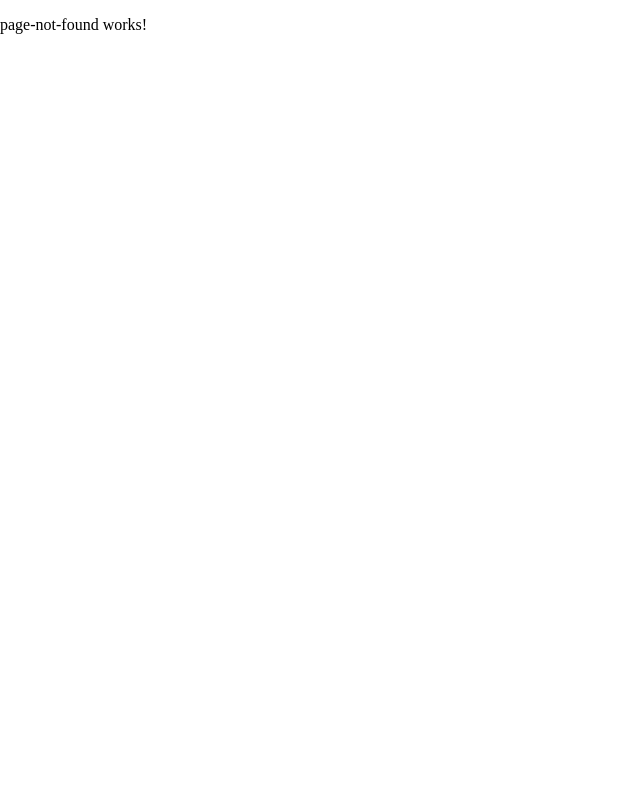
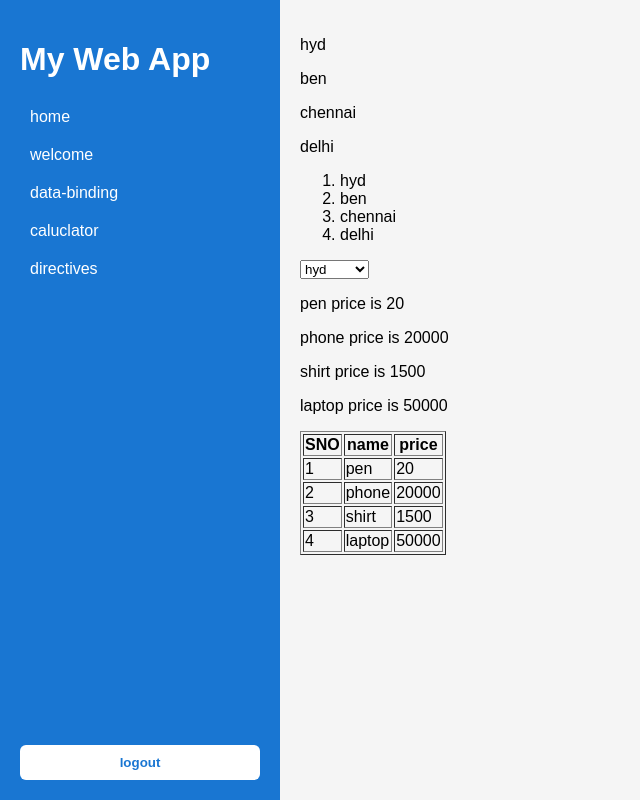
Before and after one commit to beerappabeera29-ui/my-app, an Angular app: page /dashboard/directives in a window 1280 px wide. Shown: the whole page, without its empty margins (0-640 px from the left). Built offline with nearby package versions, Linux system fonts and the light colour scheme.

Commit message:
complete directives

```diff
--- a/src/app/app-routing.module.ts
+++ b/src/app/app-routing.module.ts
@@ -7,6 +7,7 @@
 import { WelcomeComponent } from './welcome/welcome.component';
 import { DataBindingComponent } from './data-binding/data-binding.component';
 import { CaluclatorComponent } from './caluclator/caluclator.component';
+import { DirectivesComponent } from './directives/directives.component';
 
 const routes: Routes = [
   {path: 'login',component:LoginComponent},
@@ -15,6 +16,7 @@
     {path:'welcome',component:WelcomeComponent},
     {path:'data-binding',component:DataBindingComponent},
     {path:'caluclator',component:CaluclatorComponent},
+    {path:'directives',component:DirectivesComponent},
   ]},
   {path:'',component:LoginComponent},
   {path:'**',component:PageNotFoundComponent}
--- a/src/app/app.module.ts
+++ b/src/app/app.module.ts
@@ -11,6 +11,7 @@
 import { DataBindingComponent } from './data-binding/data-binding.component';
 import { FormsModule } from '@angular/forms';
 import { CaluclatorComponent } from './caluclator/caluclator.component';
+import { DirectivesComponent } from './directives/directives.component';
 
 @NgModule({
   declarations: [
@@ -21,7 +22,8 @@
     HomeComponent,
     WelcomeComponent,
     DataBindingComponent,
-    CaluclatorComponent
+    CaluclatorComponent,
+    DirectivesComponent
   ],
   imports: [
     BrowserModule,
--- a/src/app/dashboard/dashboard.component.html
+++ b/src/app/dashboard/dashboard.component.html
@@ -6,6 +6,7 @@
             <li routerLink="welcome">welcome</li>
             <li routerLink="data-binding">data-binding</li>
             <li routerLink="caluclator">caluclator</li>
+            <li routerLink="directives">directives</li>
         </ul>
         <button routerLink ="/login" >logout</button>
 
--- /dev/null
+++ b/src/app/directives/directives.component.html
@@ -0,0 +1,34 @@
+<p *ngFor="let city of cities">{{city}}</p>
+
+<ol>
+    <li *ngFor="let city of cities">{{city}}</li>
+</ol>
+
+<select name="" id="">
+    <option *ngFor="let city of cities" >{{city}}</option>
+</select>
+
+
+
+<p *ngFor="let product of products">{{product.name}} price is {{product.price}}</p>
+
+
+<table border="1">
+    <thead>
+        <tr>
+            <th>SNO</th>
+            <th>name</th>
+            <th>price</th>
+        </tr>
+    </thead>
+    <tbody>
+        <tr *ngFor="let product of products; let i =index">
+            <td>{{i+1}}</td>
+            <td>{{product.name}}</td>
+            <td>{{product.price}}</td>
+        </tr>
+    </tbody>
+</table>
+
+
+<h1 *ngIf="isva">hlioo   </h1>
--- /dev/null
+++ b/src/app/directives/directives.component.ts
@@ -0,0 +1,20 @@
+import { Component } from '@angular/core';
+
+@Component({
+  selector: 'app-directives',
+  templateUrl: './directives.component.html',
+  styleUrls: ['./directives.component.css']
+})
+export class DirectivesComponent {
+ cities:string[]=['hyd','ben','chennai','delhi'];
+
+ products:any=[
+  {name:'pen',price:20},
+  {name:'phone',price:20000},
+  {name:'shirt',price:1500},
+  {name:'laptop',price:50000},
+
+ ]
+
+isvalid:boolean=true;
+}
```
Also changed, not shown: src/app/directives/directives.component.css (added), 1 other file (tests, documents, lock files or other folders).
